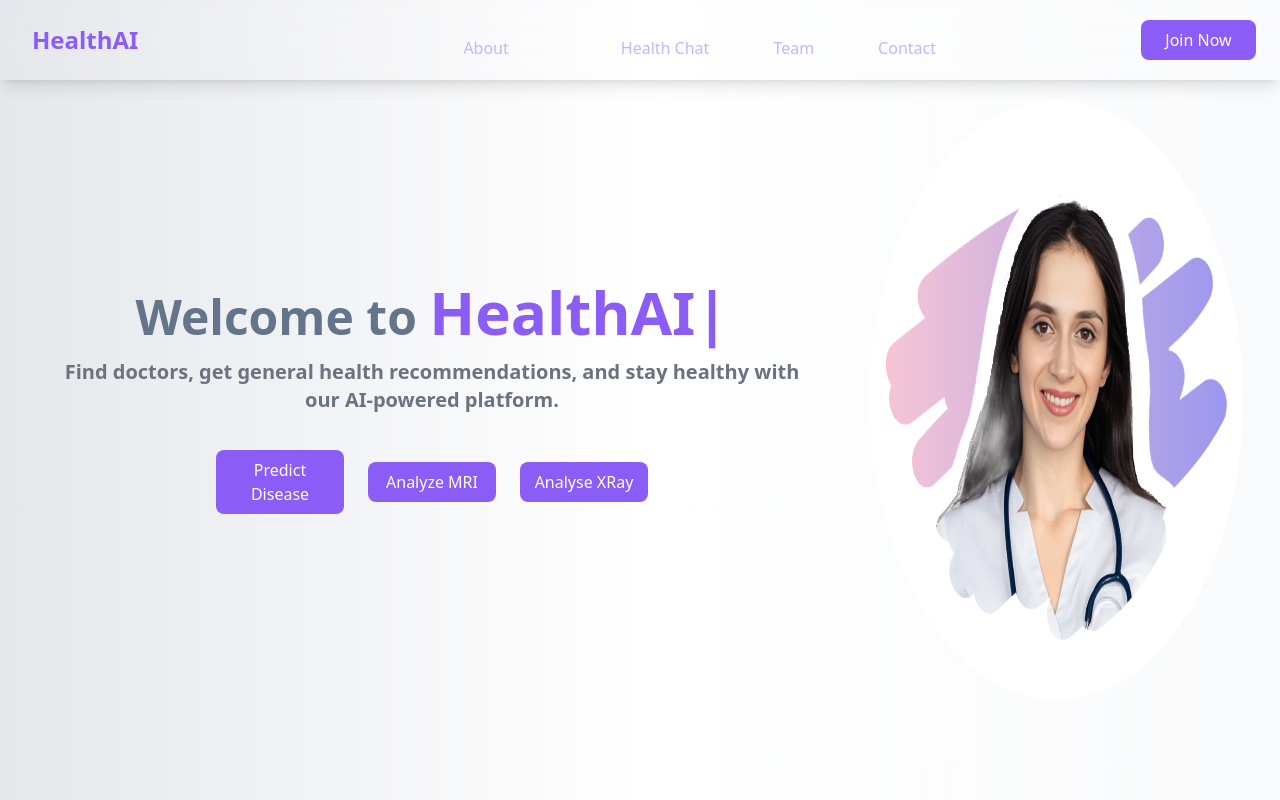
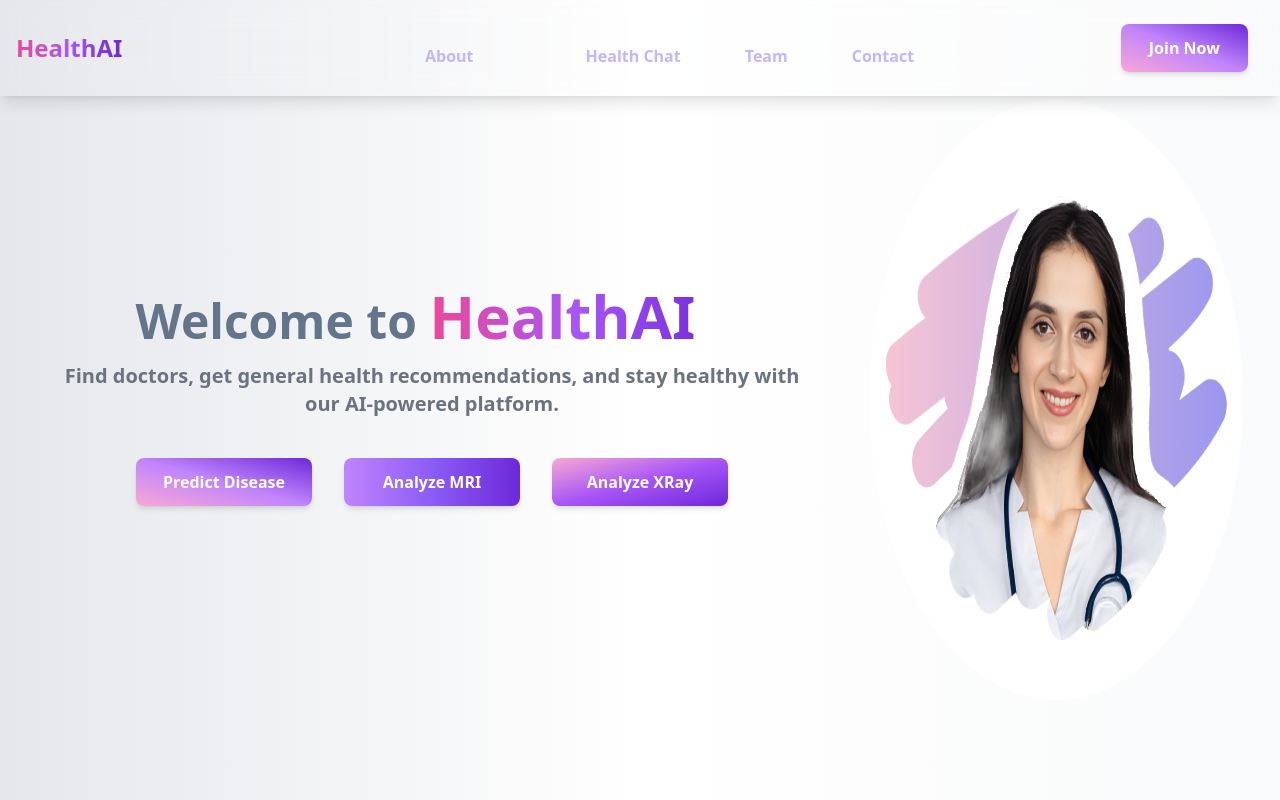
Before and after one commit to PretishaSahoo/HealthAI, a React (Create React App) app: page / in a window 1280 px wide. Built offline with nearby package versions, Linux system fonts and the light colour scheme; no server answers.

Commit message:
buttons changed

```diff
--- a/src/Components/Home.js
+++ b/src/Components/Home.js
@@ -1,9 +1,18 @@
 import React from 'react';
 import ppp from "../Images/profile-pic.png"
 import {TypeAnimation } from "react-type-animation"
+import { useNavigate } from 'react-router-dom';
 
 export default function Home() {
+
+  const navigate = useNavigate() ;
+
+  const handleExternalLink = (url) => {
+    window.open(url, '_blank');
+  };
+
   return (
+    <>
     <div
       className=" animate-float h-screen bg-cover bg-center grid grid-cols-1 lg:grid-cols-12 items-center justify-center text-center px-4 bg-gradient-to-r from-gray-200 via-white to-gray-50"
     >
@@ -11,7 +20,7 @@ export default function Home() {
 
       <h1 className="text-slate-500 text-3xl md:text-4xl lg:text-5xl font-bold mb-4 text-center">
         Welcome to{' '}
-        <span className="text-violet-500 text-4xl md:text-5xl lg:text-6xl">
+        <span className="bg-gradient-to-r from-pink-500 via-purple-500 to-violet-700 bg-clip-text text-transparent text-4xl md:text-5xl lg:text-6xl">
           <TypeAnimation
             sequence={[
               "HealthAI", 5000,
@@ -33,37 +42,35 @@ export default function Home() {
         <div className="flex items-center gap-2 mt-8 lg:flex-row lg:gap-4 justify-center">
 
 
-          <a
-            href="https://healthymistry-healthassistant.streamlit.app/"
-            target="_blank"
-            rel="noopener noreferrer"
-            className="rounded-lg bg-violet-500 p-2 m-1 text-white transition hover:bg-violet-700 focus:bg-violet-700 focus:outline-none focus:ring-2 focus:ring-violet-700 focus:ring-offset-2 w-32 text-center"
-          >
-            Predict Disease
-          </a>
-          <a
-            href="https://brainology-analyzer.streamlit.app/"
-            target="_blank"
-            rel="noopener noreferrer"
-            className="rounded-lg bg-violet-500 p-2 m-1 text-white transition hover:bg-violet-700 focus:bg-violet-700 focus:outline-none focus:ring-2 focus:ring-violet-700 focus:ring-offset-2 w-32 text-center"
-          >
-            Analyze MRI
-          </a>
-          <a
-            href="https://health-xrayanalysis.streamlit.app/"
-            target="_blank"
-            rel="noopener noreferrer"
-            className="rounded-lg bg-violet-500 p-2 m-1 text-white transition hover:bg-violet-700 focus:bg-violet-700 focus:outline-none focus:ring-2 focus:ring-violet-700 focus:ring-offset-2 w-32 text-center"
-          >
-            Analyse XRay
-          </a>
+        <button
+          onClick={() => handleExternalLink('https://healthymistry-healthassistant.streamlit.app/')}
+          className="rounded-lg bg-gradient-to-tr from-pink-300 via-purple-400 to-violet-700 p-3 m-2 text-white text-sm md:text-base font-semibold transition hover:from-violet-700 hover:to-pink-300 shadow-md hover:shadow-lg focus:outline-none focus:ring-2 focus:ring-violet-500 focus:ring-offset-2 w-40 lg:w-44"
+        >
+          Predict Disease
+        </button>
+
+        <button
+          onClick={() => handleExternalLink('https://brainology-analyzer.streamlit.app/')}
+          className="rounded-lg bg-gradient-to-r from-purple-400 via-violet-500 to-violet-700 p-3 m-2 text-white text-sm md:text-base font-semibold transition hover:from-violet-700 hover:to-purple-400 shadow-md hover:shadow-lg focus:outline-none focus:ring-2 focus:ring-violet-500 focus:ring-offset-2 w-40 lg:w-44"
+        >
+          Analyze MRI
+        </button>
+
+        <button
+          onClick={() => handleExternalLink('https://health-xrayanalysis.streamlit.app/')}
+          className="rounded-lg bg-gradient-to-br from-pink-300 via-purple-500 to-violet-700 p-3 m-2 text-white text-sm md:text-base font-semibold transition hover:from-violet-700 hover:to-pink-300 shadow-md hover:shadow-lg focus:outline-none focus:ring-2 focus:ring-violet-500 focus:ring-offset-2 w-40 lg:w-44"
+        >
+          Analyze XRay
+        </button>
 
         </div>
       </div>
 
       <img src={ppp} alt="Health AI" className=" w-[60%] sm:w-[90%]  h-[300px] sm:h-[600px]  col-span-1 lg:col-span-4 rounded-[40%] mx-auto" />
+    </div>
 
 
-    </div>
+    </>
+
   );
 }
--- a/src/Components/Navbar.js
+++ b/src/Components/Navbar.js
@@ -26,7 +26,7 @@ export default function Navbar() {
   return (
     <header className="text-gray-50 fixed top-0 left-0 right-0 w-full z-10 bg-opacity-90 backdrop-filter backdrop-blur-lg shadow-lg mx-auto flex flex-col overflow-hidden px-4 py-2  lg:flex-row lg:items-center bg-transparent">
       <Link to="/" className="flex items-center whitespace-nowrap text-2xl bg-transparent" onClick={handleLinkClick}>
-        <p className='text-violet-500 p-2 m-2 bg-transparent font-bold'>HealthAI</p>
+        <p className='bg-gradient-to-r from-pink-500 via-purple-500 to-violet-700 bg-clip-text text-transparent font-bold'>HealthAI</p>
       </Link>
       <input type="checkbox" className="peer hidden" id="navbar-open" ref={checkboxRef} />
       <label className="absolute top-5 right-5 cursor-pointer lg:hidden" htmlFor="navbar-open">
@@ -37,35 +37,35 @@ export default function Navbar() {
       <nav aria-label="Header Navigation" className="p-2  peer-checked:pt-8 peer-checked:max-h-60 flex max-h-0 w-full flex-col items-center overflow-hidden transition-all lg:ml-24 lg:max-h-full lg:flex-row bg-transparent">
         <ul className="flex w-full flex-col items-center space-y-2 lg:flex-row lg:justify-center lg:space-y-0 lg:space-x-12 bg-transparent mt-4">
           <li className="lg:mr-12 bg-transparent">
-            <Link className="rounded-xl bg-transparent p-2 text-violet-300 transition hover:bg-violet-700 focus:bg-violet-700 focus:outline-none focus:ring-offset-2" to="/about" onClick={handleLinkClick}>About</Link>
+            <Link className="rounded-xl bg-transparent p-2 text-violet-300 transition hover:bg-violet-100 focus:bg-violet-100 focus:outline-none focus:ring-offset-2 font-bold" to="/about" onClick={handleLinkClick}>About</Link>
           </li>
           <li className="lg:mr-12 bg-transparent">
-            <Link className="rounded-xl bg-transparent p-2 text-violet-300 transition hover:bg-violet-700 focus:bg-violet-700 focus:outline-none focus:ring-offset-2" to="/healthchat" onClick={handleLinkClick}>Health Chat</Link>
+            <Link className="rounded-xl bg-transparent p-2 text-violet-300 transition hover:bg-violet-100 focus:bg-violet-100  focus:outline-none focus:ring-offset-2 font-bold" to="/healthchat" onClick={handleLinkClick}>Health Chat</Link>
           </li>
           <li className="lg:mr-12 bg-transparent">
-            <Link className="rounded-xl bg-transparent p-2 text-violet-300 transition hover:bg-violet-700 focus:bg-violet-700 focus:outline-none focus:ring-offset-2" to="/team" onClick={handleLinkClick}>Team</Link>
+            <Link className="rounded-xl bg-transparent p-2 text-violet-300 transition hover:bg-violet-100 focus:bg-violet-100  focus:outline-none focus:ring-offset-2 font-bold" to="/team" onClick={handleLinkClick}>Team</Link>
           </li>
           <li className="lg:mr-12 bg-transparent">
-            <Link className="rounded-xl bg-transparent p-2 text-violet-300 transition hover:bg-violet-700 focus:bg-violet-700 focus:outline-none focus:ring-offset-2" to="/contact" onClick={handleLinkClick}>Contact</Link>
+            <Link className="rounded-xl bg-transparent p-2 text-violet-300 transition hover:bg-violet-100 focus:bg-violet-100  focus:outline-none focus:ring-offset-2 font-bold" to="/contact" onClick={handleLinkClick}>Contact</Link>
           </li>
         </ul>
         {isLoggedIn === true ? (
           <div className="flex flex-row">
             <Link
               to={currentUser?.isDoctor ? "/dashboard/appointments" : "/dashboard/doctors"}
-              className="rounded-lg bg-violet-500 p-2 m-1 text-white transition hover:bg-violet-700 focus:bg-violet-700 focus:outline-none focus:ring-2 focus:ring-violet-700 focus:ring-offset-2 w-32 text-center"
+              className="text-center rounded-lg bg-gradient-to-tr from-pink-300 via-purple-400 to-violet-700 p-3 m-2 text-white text-sm md:text-base font-semibold transition hover:from-violet-700 hover:to-pink-300 shadow-md hover:shadow-lg focus:outline-none focus:ring-2 focus:ring-violet-500 focus:ring-offset-2 w-30 lg:w-36"
               onClick={handleLinkClick}
             >
               Dashboard
             </Link>
-            <button onClick={() => { LogMeOut(); handleLinkClick(); }} className="rounded-lg bg-violet-500 p-2 m-1 text-white transition hover:bg-violet-700 focus:bg-violet-700 focus:outline-none focus:ring-2 focus:ring-violet-700 focus:ring-offset-2 w-32 text-center">
+            <button onClick={() => { LogMeOut(); handleLinkClick(); }} className=" text-center rounded-lg bg-gradient-to-tr from-pink-300 via-purple-400 to-violet-700 p-3 m-2 text-white text-sm md:text-base font-semibold transition hover:from-violet-700 hover:to-pink-300 shadow-md hover:shadow-lg focus:outline-none focus:ring-2 focus:ring-violet-500 focus:ring-offset-2 w-30 lg:w-36">
               Logout
             </button>
           </div>
         ) : (
           <>
             <hr className="mt-4 w-full lg:hidden" />
-            <button onClick={() => { handleLogin(); handleLinkClick(); }} className="mt-4 lg:mt-0 lg:ml-auto rounded-lg bg-violet-500 p-2 text-white transition hover:bg-violet-700 focus:bg-violet-700 focus:outline-none focus:ring-2 focus:ring-violet-700 focus:ring-offset-2 w-32 text-center">
+            <button onClick={() => { handleLogin(); handleLinkClick(); }} className=" text-center rounded-lg bg-gradient-to-tr from-pink-300 via-purple-400 to-violet-700 p-3 m-2 text-white text-sm md:text-base font-semibold transition hover:from-violet-700 hover:to-pink-300 shadow-md hover:shadow-lg focus:outline-none focus:ring-2 focus:ring-violet-500 focus:ring-offset-2 w-30 lg:w-36">
               Join Now
             </button>
           </>
```
